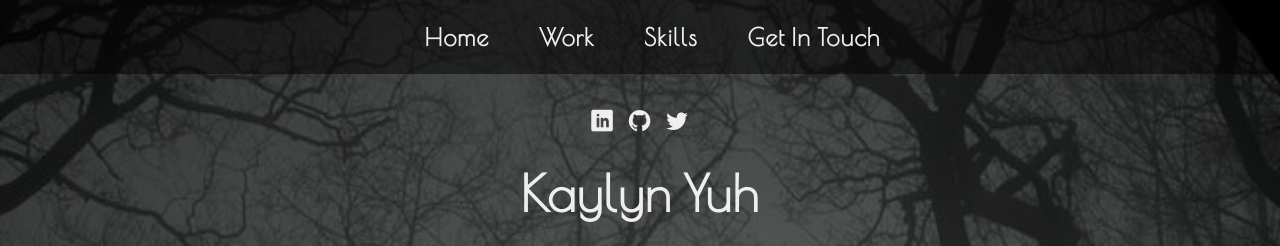
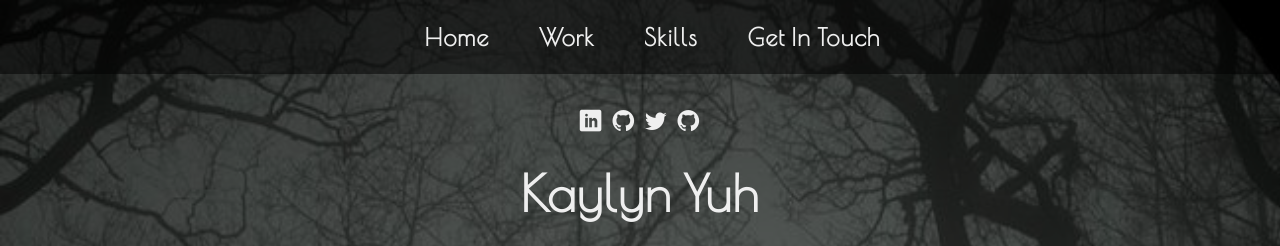
Before and after one commit to kaylynyuh/portfolio, a plain HTML site: page index.html in a window 1280 px wide. Shown: the top 246 px of the page. Drawn offline with nearby package versions, Linux system fonts and the light colour scheme; files whose address does not match are found by name.

Commit message:
social icons rendering to page

```diff
--- a/index.html
+++ b/index.html
@@ -37,11 +37,7 @@
           </nav>
         </header>
       </div>
-        <ul class="social-icons">
-          <li><a href="#" class="icon-linkedin"></a></li>
-          <li><a href="#" class="icon-github"></a></li>
-          <li><a href="#" class="icon-twitter"></a></li>
-        </ul>
+        <ul class="social-icons" id="social-icons"></ul>
       </main>
     <script src="https://cdnjs.cloudflare.com/ajax/libs/handlebars.js/4.0.4/handlebars.js"></script>
     <script src="https://code.jquery.com/jquery-2.2.4.min.js" integrity="sha256-BbhdlvQf/xTY9gja0Dq3HiwQF8LaCRTXxZKRutelT44="   crossorigin="anonymous"></script>
--- a/js/app.js
+++ b/js/app.js
@@ -1,4 +1,18 @@
+(function(){
 
+  // handle social icons
+  var socialNetworks = ['linkedin', 'github', 'twitter', 'github'];
+  var socialNetworkIcons = socialNetworks.map(function(ele){
+    return 'icon-' + ele;
+  });
+
+  socialNetworkIcons.forEach(function(network){
+    $('#social-icons').append('<li><a href="#" class="' + network + '"></a></li>');
+  });
+
+
+
+  console.log(socialNetworkIcons);
 
   $('.icon-menu').click(function() {
     $('#primary-nav').slideToggle('slow');
@@ -89,3 +103,4 @@
       }
     });
   });
+})();
```
